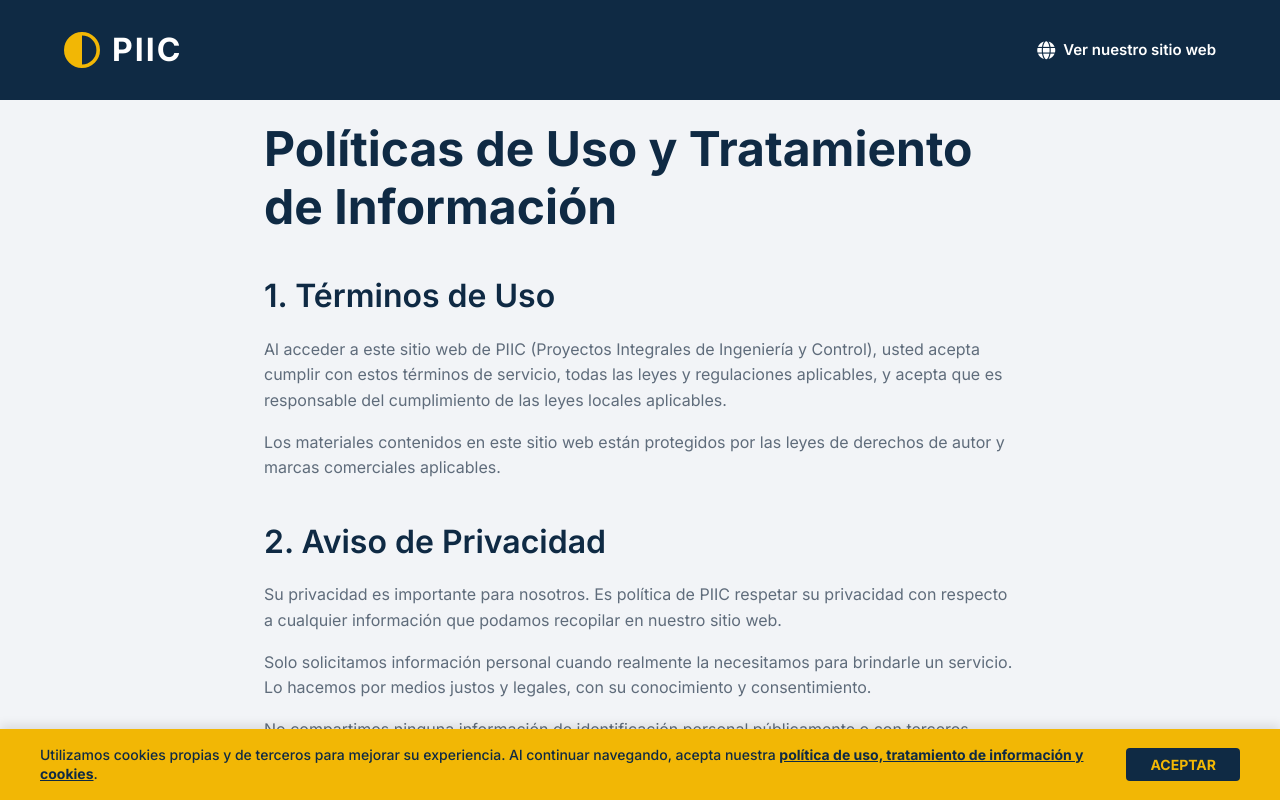
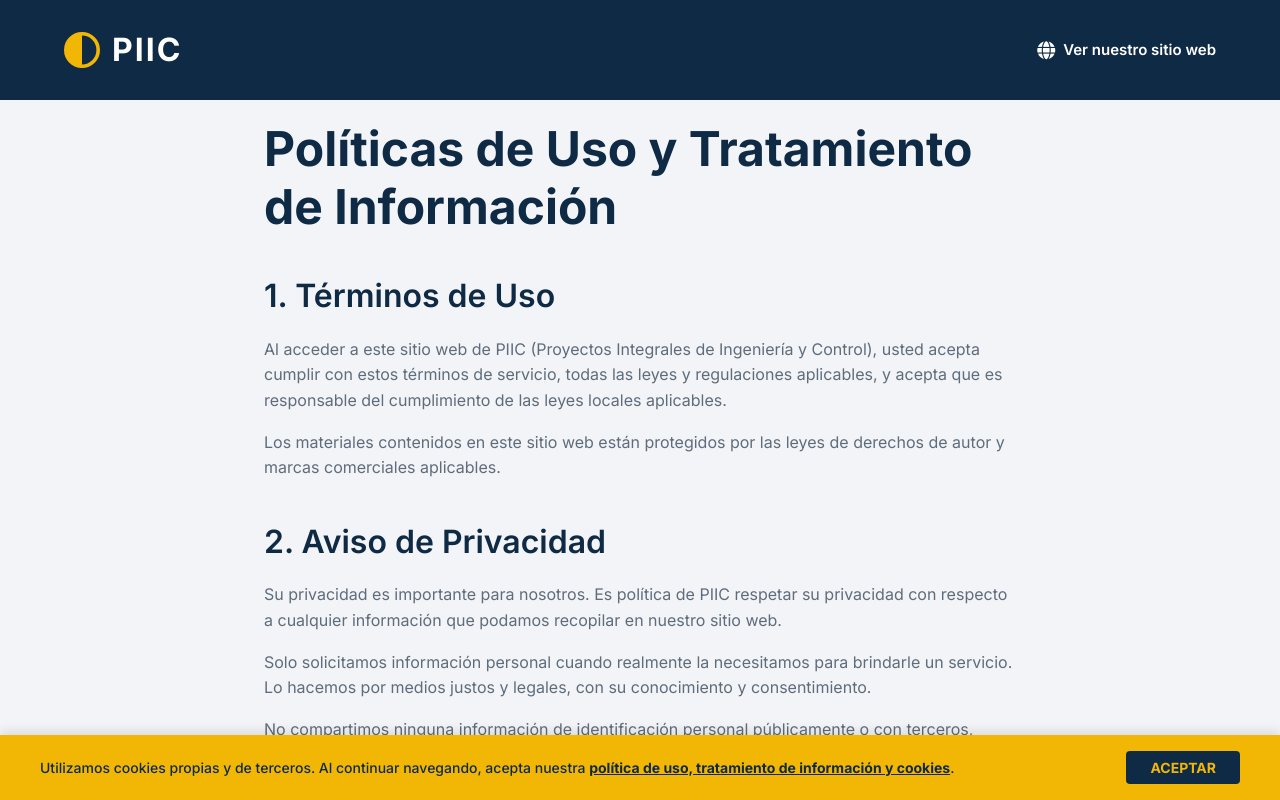
Before and after one commit to felipemiramontesr/piic, a React (Vite) app: page /politicas in a window 1280 px wide. Shown: the top 800 px of the page. Built offline with nearby package versions, Linux system fonts and the light colour scheme.

Commit message:
docs: refine cookie banner text

```diff
--- a/src/components/CookieBanner.tsx
+++ b/src/components/CookieBanner.tsx
@@ -18,7 +18,7 @@ const CookieBanner: React.FC = () => {
     <div className="cookie-banner">
       <div className="cookie-container">
         <div className="cookie-text">
-                    Utilizamos cookies propias y de terceros para mejorar su experiencia. Al continuar navegando, acepta nuestra{' '}
+          Utilizamos cookies propias y de terceros. Al continuar navegando, acepta nuestra{' '}
           <Link to="/politicas" className="cookie-link">
             política de uso, tratamiento de información y cookies
           </Link>.
```
Lines whose indentation alone changed are shown as unchanged.
